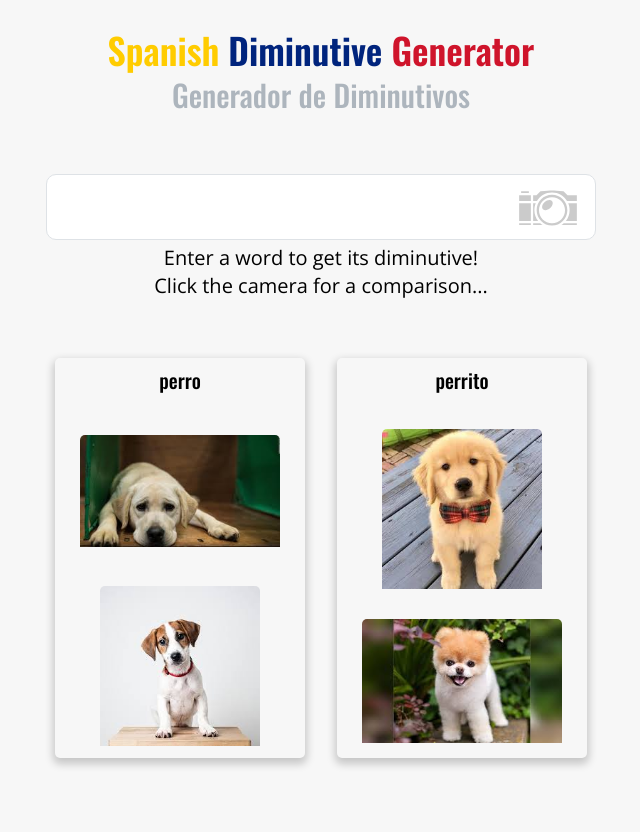
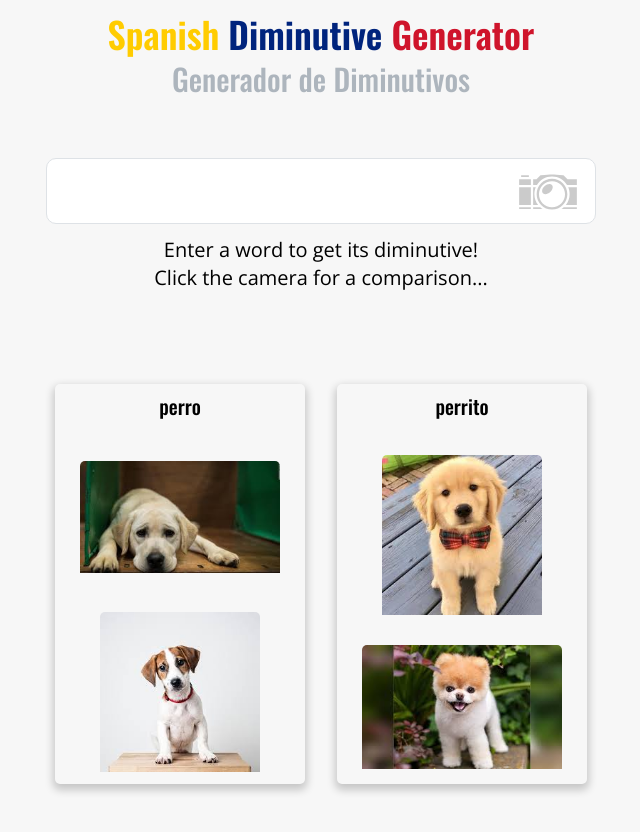
Before and after one commit to WordsPerMinute/spanish-diminutive-generator, a React (Create React App) app: page / in a window 1280 px wide. Shown: the top 832 px of the page, without its empty margins (319-959 px from the left). Before the commit the page ends 800 px from the top, so only its background shows below. Built offline with nearby package versions, Linux system fonts and the light colour scheme; the HTML template or start-up script is replaced by a standard one.

Commit message:
vertically center app content to about 40/60 padding ratio

```diff
--- a/src/components/Header.scss
+++ b/src/components/Header.scss
@@ -4,12 +4,15 @@ h1 {
     .spanish {
         color: #ffcc00;
     }
+
     .diminutive {
         color: #00247d;
     }
+
     .generator {
         color: #cf142b;
     }
+
     a {
         text-decoration: none;
     }
@@ -19,7 +22,3 @@ h2 {
     margin-top: $small;
     color: $grey-5;
 }
-
-header {
-    padding-top: $baseline;
-}
--- a/src/components/WordGenerator.scss
+++ b/src/components/WordGenerator.scss
@@ -5,9 +5,11 @@
   align-self: center;
   display: flex;
   padding-top: $xxxl;
+
   @media (max-width: 600px) {
     max-width: 325px;
     padding-top: $xl;
+
     @media (min-height: 725px) {
       margin-top: $xxxl;
     }
@@ -28,7 +30,7 @@
 .search-box:focus {
   width: 100%;
   outline: none;
-  border: 2px solid hsla(140,61.3%,63.5%, .5);
+  border: 2px solid hsla(140, 61.3%, 63.5%, .5);
 }
 
 .contract-icon {
@@ -39,6 +41,7 @@
   opacity: 0.2;
   background-color: transparent;
   border: 0;
+
   &:hover {
     outline: none;
     opacity: 0.4;
@@ -47,16 +50,16 @@
 }
 
 .generator-results {
-  margin-top: 0;
+  padding: $xs 0 $xxl 0;
+
   p {
     margin-top: $xs;
     font-size: $font-xl;
-    &:first-child {
-      // margin-top: $large;
-    }
+
     &.invalid {
       color: #cf142b;
     }
   }
+
   min-height: 70px;
 }
--- a/src/styles/global.scss
+++ b/src/styles/global.scss
@@ -10,11 +10,12 @@ body {
 }
 
 .App {
-    min-height: calc(100vh);
+    min-height: 100vh;
     padding: $baseline;
+    padding-bottom: 10vh;
     display: flex;
     flex-direction: column;
-    // justify-content: space-around;
+    justify-content: center;
 }
 
 h1, h2, h3, h4, h5, h6 {
```
Lines whose indentation alone changed are shown as unchanged.
